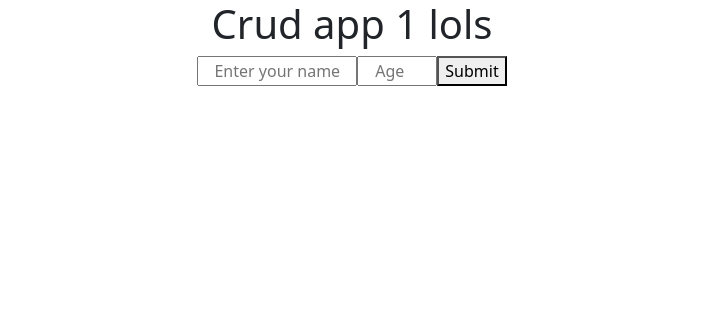
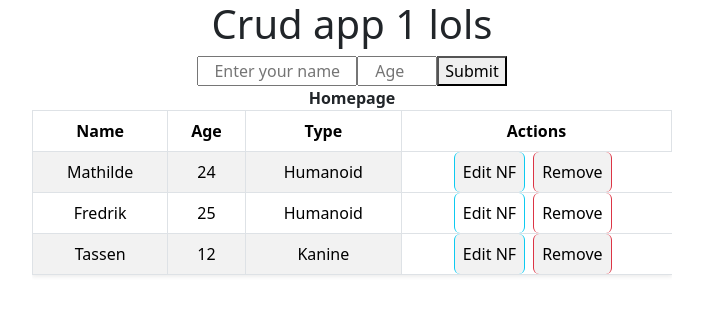
Before and after one commit to swhipz/butikk, a React (Create React App) app in the folder crud_one/crud_one/: page / in a window 1280 px wide. Shown: the top 314 px of the page, without its empty margins (288-991 px from the left). Built offline with nearby package versions, Linux system fonts and the light colour scheme.

Commit message:
crud-style

```diff
--- a/crud_one/crud_one/src/App.js
+++ b/crud_one/crud_one/src/App.js
@@ -15,8 +15,9 @@ function App() {
         <input type="number" name="ageInput" id="ageInput" placeholder='Age' style={{width: "5rem", textAlign:"center"}}/>
         <button>Submit</button>
       </div>
-      <div className="crud-output-wrapper">
-        <div className="content-display">
+      <div className="crud-output-wrapper" style={{display:"flex", alignItems:"center", justifyContent:"center"}}>
+        <div className="content-display" style={{display:"flex", flexDirection:"column", width: "50vw"}}>
+          <Home />
 
 
         </div>
--- a/crud_one/crud_one/src/components/Home.js
+++ b/crud_one/crud_one/src/components/Home.js
@@ -7,7 +7,7 @@ import { Link, useNavigate } from "react-router-dom";
 const Home = () => {
 
 
-    let history = useNavigate();
+   // let history = useNavigate();
 
 
     function setID(id, name, age) {
@@ -20,7 +20,6 @@ const Home = () => {
         array.splice(i, 1);
 
 
-        history("/");
     }
 
     return(
@@ -31,6 +30,7 @@ const Home = () => {
                     <tr>
                         <th>Name</th>
                         <th>Age</th>
+                        <th>Type</th>
                         <th>Actions</th>
                     </tr>
                 </thead>
@@ -40,6 +40,7 @@ const Home = () => {
                             <tr key={index}>
                                 <td>{item.Name}</td>
                                 <td>{item.Age}</td>
+                                <td>{item.Type}</td>
                                 <Button className="me-2" variant="info">Edit NF</Button>
                                 <Button className="me-2" variant="danger"
                                 onClick={() => {deleteID(item.id)}}
--- a/crud_one/crud_one/src/components/array.js
+++ b/crud_one/crud_one/src/components/array.js
@@ -3,16 +3,19 @@ const array = [
         id: "1",
         Name: "Mathilde",
         Age: "24",
+        Type: "Humanoid",
     },
     {
         id: "2",
         Name: "Fredrik",
         Age: "25",
+        Type: "Humanoid",
     },
     {
         id :"3",
         Name: "Tassen",
         Age: "12",
+        Type: "Kanine",
     }
 ];
 
```
Also changed, not shown: 1 other file (tests, documents, lock files or other folders).
